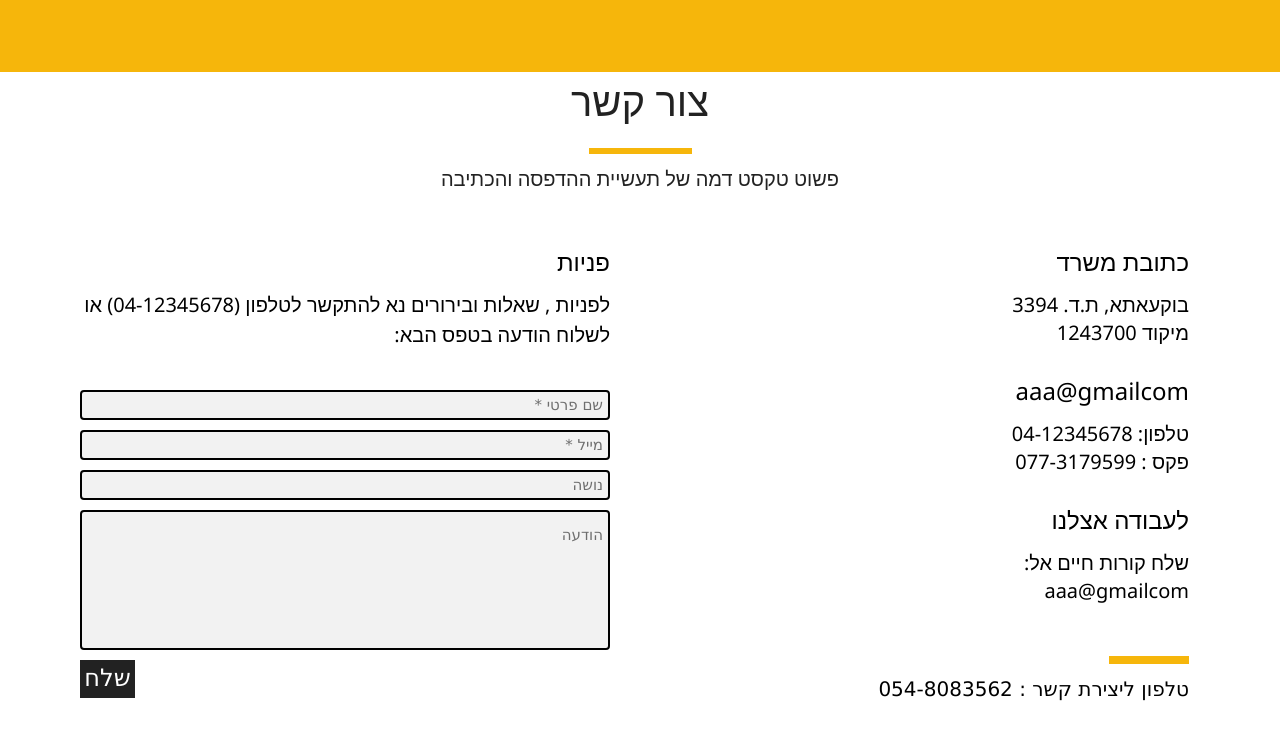
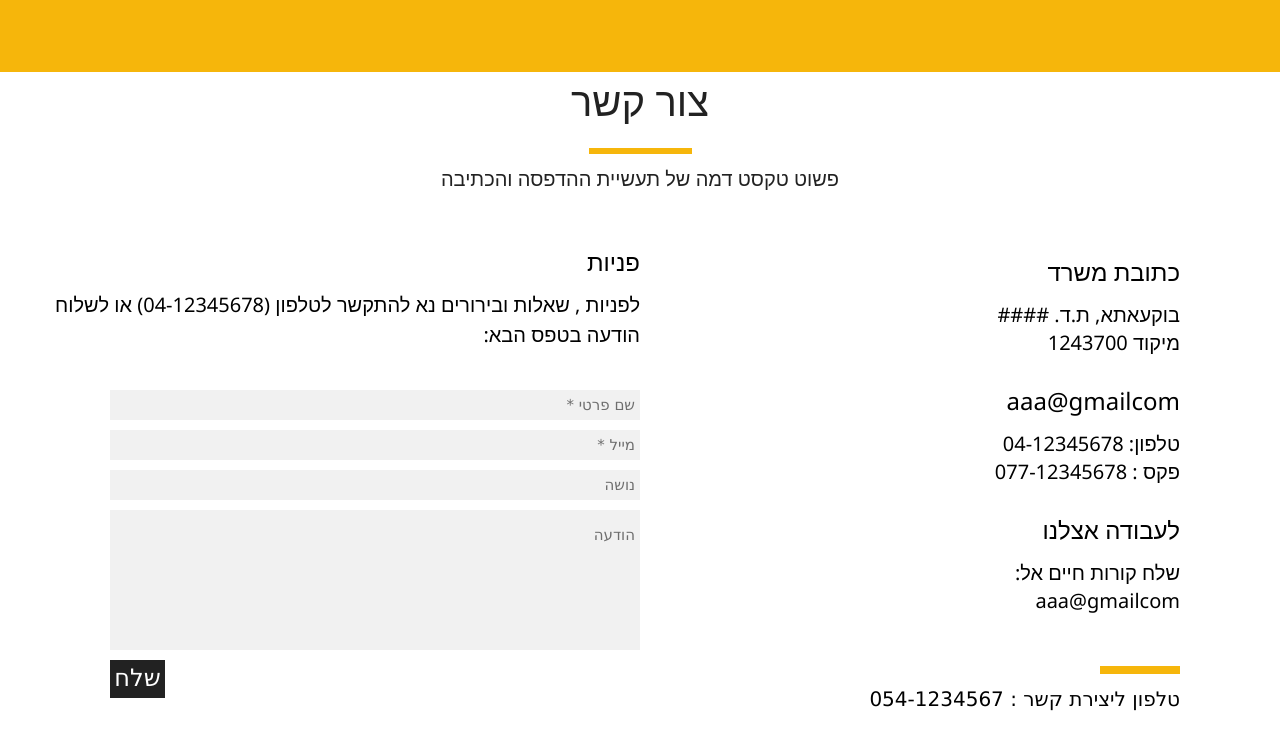
Before and after one commit to s-amasha/Test-3_18-10-2020, a plain HTML site: page index.html in a window 1280 px wide. Shown: the part 1997-2747 px from the top of the page. Drawn offline with nearby package versions, Linux system fonts and the light colour scheme.

Commit message:
updating - contact Us

```diff
--- a/index.html
+++ b/index.html
@@ -102,27 +102,28 @@
         </div>
         <h4 style="text-align: center; color:  #222222;">פשוט טקסט דמה של תעשיית ההדפסה והכתיבה</h4>
         <div style=" margin-top: 50px; height: 700px;">
-            <h3 style="margin-right: 670px;">פניות</h3>
-            <h4 style="margin-right: 670px; margin-left: 47px;">לפניות , שאלות ובירורים נא להתקשר לטלפון (04-12345678) או לשלוח הודעה בטפס הבא:</h4>
-            <div style=" display: inline-grid; margin-right: 670px; padding-top: 30px; width: 530px; margin-left: 47px;">
-                <input type="text" style="padding-right:5px; height: 30px; margin-bottom: 10px; background: #0000000d; outline-style: auto;" value="" required="" placeholder="שם פרטי *" pattern="^.+@.+\.[a-zA-Z]{2,63}$" maxlength="250">
-                <input type="email" style="padding-right:5px; height: 30px; margin-bottom: 10px; background: #0000000d; outline-style: auto;" value="" required="" placeholder="מייל *" pattern="^.+@.+\.[a-zA-Z]{2,63}$" maxlength="250">
-                <input type="text" style="padding-right:5px; height: 30px; margin-bottom: 10px; background: #0000000d; outline-style: auto;" value="" required="" placeholder="נושה" pattern="^.+@.+\.[a-zA-Z]{2,63}$" maxlength="250">
-                <input type="text" style="padding-right:5px; height: 140px; margin-bottom: 10px; background: #0000000d; outline-style: auto; padding-bottom: 90px;" value="" required="" placeholder="הודעה" pattern="^.+@.+\.[a-zA-Z]{2,63}$" maxlength="250">
-                <div style="height: 30px; width: 55px; background: #222222; color: white; font-size: x-large; text-align: center; padding-bottom: 38px; margin-right: 475px;">שלח</div>
-                <div style="direction: rtl; width: 400px; height: 500px; margin-inline-start: -579px; margin-block-start: -464px;">
+            <div style="direction: rtl; width: 400px; height: 500px; position: absolute; margin-right: 100px;">
                 <h3>כתובת משרד</h3>
-                    <h4 style="margin-bottom: -12px;">בוקעאתא, ת.ד. 3394</h4>
+                <h4 style="margin-bottom: -12px;">בוקעאתא, ת.ד. ####</h4>
                 <h4 style="margin-bottom: 25px;">מיקוד 1243700</h4>
                 <h3>aaa@gmailcom</h3>
                 <h4 style="margin-bottom: -12px;">טלפון: 04-12345678</h4>
-                    <h4 style="margin-bottom: 25px;">פקס : 077-3179599</h4>
+                <h4 style="margin-bottom: 25px;">פקס : 077-12345678</h4>
                 <h3>לעבודה אצלנו</h3>
                 <h4 style="margin-bottom: -12px;">שלח קורות חיים אל:</h4>
                 <h4 style="margin-bottom: 50px;">aaa@gmailcom</h4>
                 <h2 class="lineOrange2"></h2>
-                    <span style="font-size:20px;">טלפון ליצירת קשר : 054-8083562</span>
+                <span style="font-size:20px;">טלפון ליצירת קשר : 054-1234567</span>
             </div>
+            <h3 style="margin-right: 50%;">פניות</h3>
+            <h4 style="margin-right: 50%; margin-left: 47px;">לפניות , שאלות ובירורים נא להתקשר לטלפון (04-12345678) או לשלוח הודעה בטפס הבא:</h4>
+            <div style=" display: inline-grid; margin-right: 50%; padding-top: 30px; width: 530px; margin-left: 47px;">
+                <input type="text" style="padding-right:5px; height: 30px; margin-bottom: 10px; background: #f1f1f1; border-style: hidden;" value="" required="" placeholder="שם פרטי *" maxlength="250">
+                <input type="email" style="padding-right:5px; height: 30px; margin-bottom: 10px; background: #f1f1f1; border-style: hidden;" value="" required="" placeholder="מייל *" pattern="^.+@.+\.[a-zA-Z]{2,63}$" maxlength="250">
+                <input type="text" style="padding-right:5px; height: 30px; margin-bottom: 10px; background: #f1f1f1; border-style: hidden;" value="" required="" placeholder="נושה" maxlength="250">
+                <input type="text" style="padding-right:5px; height: 140px; margin-bottom: 10px; background: #f1f1f1; border-style: hidden; padding-bottom: 90px;" value="" required="" placeholder="הודעה " maxlength="250">
+                <div style="height: 30px; width: 55px; background: #222222; color: white; font-size: x-large; text-align: center; padding-bottom: 38px; margin-right: 475px;">שלח</div>
+
             </div>
 
         </div>
```
Lines whose indentation alone changed are shown as unchanged.
